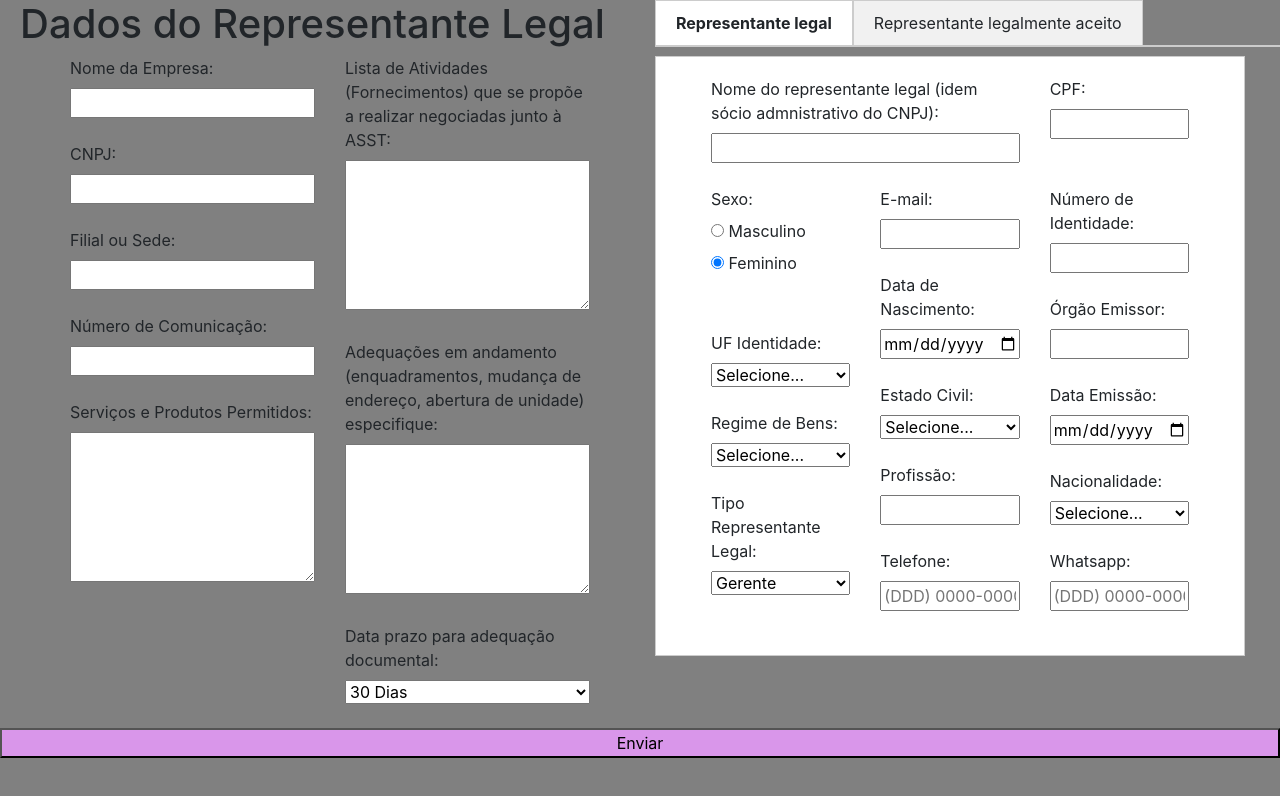
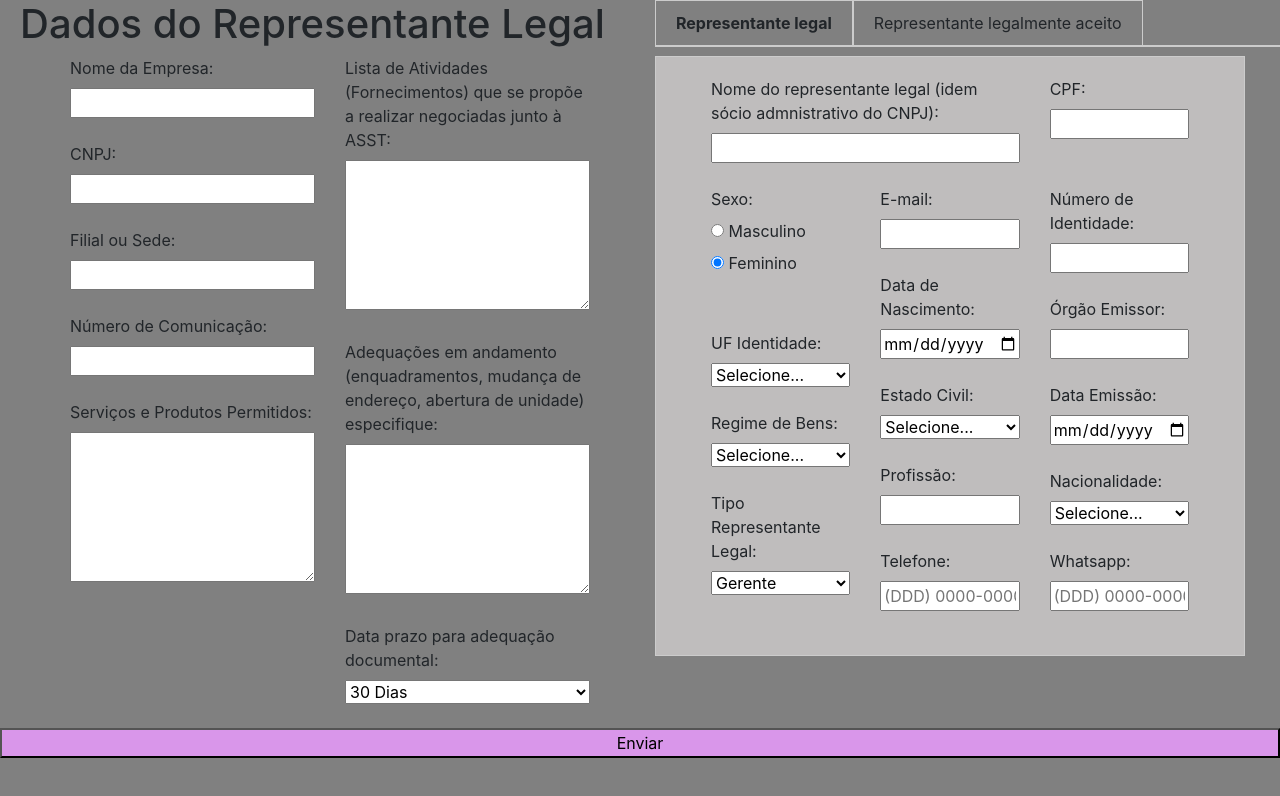
Before and after one commit to mservicoorganizacional/representanteLegal, a plain HTML site: page index.html in a window 1280 px wide. Drawn offline with nearby package versions, Linux system fonts and the light colour scheme.

Commit message:
mudança de cor

```diff
--- a/styles.css
+++ b/styles.css
@@ -33,7 +33,7 @@ input:not([type="radio"]),select {
     cursor: pointer;
     border: 1px solid #ccc;
     border-bottom: none;
-    background-color: #f1f1f1;
+    background-color: rgb(128, 128, 128);
     transition: background-color 0.3s;
 }
 
@@ -42,7 +42,7 @@ input:not([type="radio"]),select {
 }
 
 .tab.active {
-    background-color: white;
+    background-color: rgb(128, 128, 128);
     font-weight: bold;
 }
 
@@ -51,7 +51,7 @@ input:not([type="radio"]),select {
     display: none;
     padding: 20px;
     border: 1px solid #ccc;
-    background-color: white;
+    background-color: rgb(191, 189, 189);
 }
 
 .tab-content.active {
```
